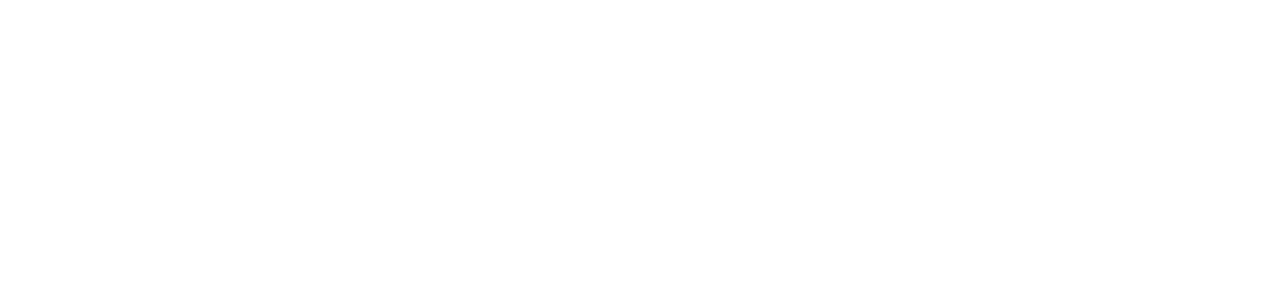
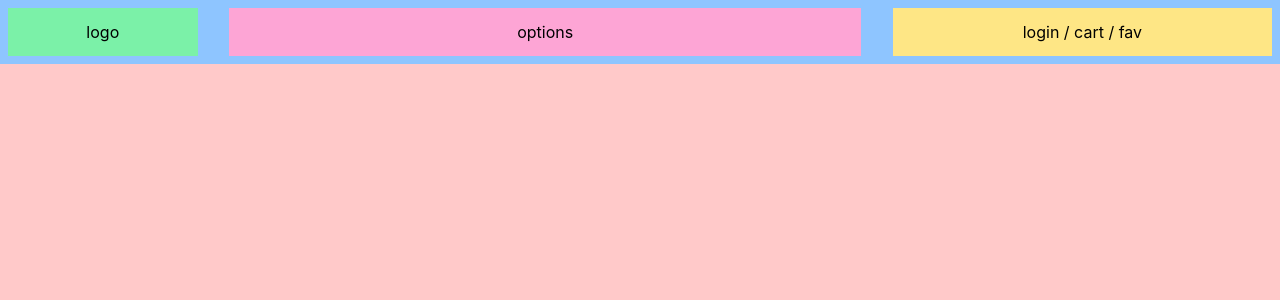
Before and after one commit to manavraidewans-lgtm/AVRL, a React (Vite) app: page / in a window 1280 px wide. Shown: the top 300 px of the page. Built offline with nearby package versions, Linux system fonts and the light colour scheme.

Commit message:
header navbar and footer fixed the position in all devices

```diff
--- a/index.html
+++ b/index.html
@@ -3,7 +3,7 @@
   <head>
     <meta charset="UTF-8" />
     <meta name="viewport" content="width=device-width, initial-scale=1.0" />
-    <title>avrl</title>
+    <title>AVRL</title>
   </head>
   <body>
     <div id="root"></div>
--- a/src/App.jsx
+++ b/src/App.jsx
@@ -1,13 +1,19 @@
-import { useState } from 'react'
 import './App.css'
+import Navbar from './Components/Navbar'
+import Footer from './Components/Footer'
 
 function App() {
-  const [count, setCount] = useState(0)
+    return (
+        <div className="min-h-screen w-full bg-red-200">
 
-  return (
-    <>
-    </>
-  )
+            <Navbar />
+
+            <main className="pt-20 pb-16 md:pb-0"></main>
+
+            {/* <Footer /> */}
+
+        </div>
+    )
 }
 
 export default App
--- /dev/null
+++ b/src/Components/Footer.jsx
@@ -0,0 +1,11 @@
+function Footer() {
+    return (
+        <footer className="w-full bg-black p-6 pb-24 text-white md:pb-6">
+            <div className="mx-auto max-w-7xl flex justify-center items-center">
+                Footer
+            </div>
+        </footer>
+    )
+}
+
+export default Footer
--- /dev/null
+++ b/src/Components/Navbar.jsx
@@ -0,0 +1,24 @@
+function Navbar() {
+    return (
+        <div className="fixed bottom-0 flex h-16 w-full items-center justify-between bg-blue-300 p-1 md:p-2 md:top-0 md:bottom-auto">
+
+            {/* Logo */}
+            <div className="order-1 h-full w-[20%] md:w-[15%] bg-green-300 flex justify-center items-center">
+                logo
+            </div>
+
+            {/* Options */}
+            <div className="order-3 h-full w-[20%] md:w-[50%] bg-pink-300 md:order-2 flex justify-center items-center">
+                options
+            </div>
+
+            {/* Login / Cart / Favourite */}
+            <div className="order-2 h-full w-[55%] md:w-[30%] bg-amber-200 md:order-3 flex justify-center items-center">
+                login / cart / fav
+            </div>
+
+        </div>
+    )
+}
+
+export default Navbar
```
